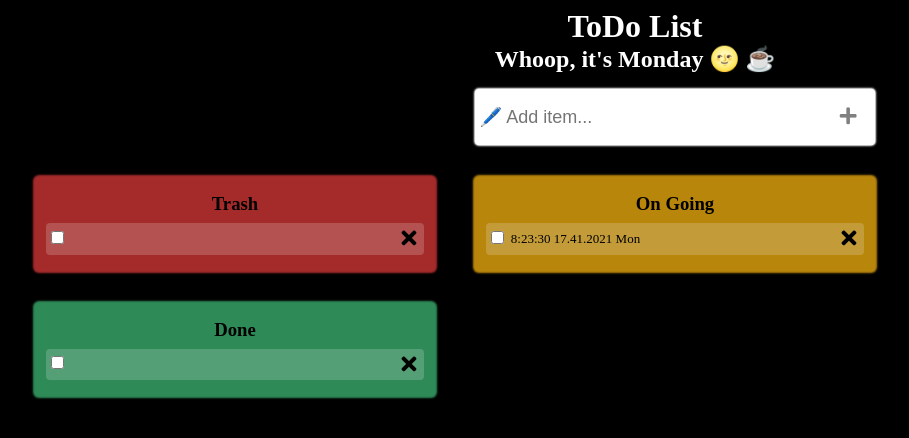
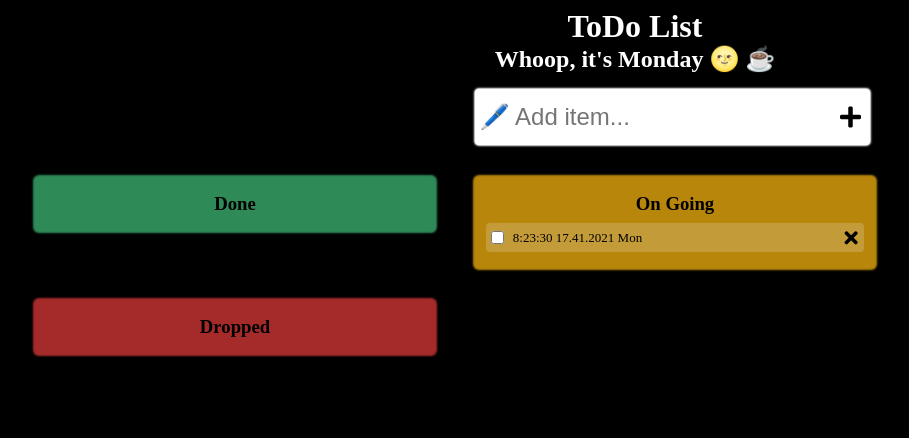
Before and after one commit to bijink/toDo-reactApp, a React (Create React App) app: page / in a window 1280 px wide. Both pictures are taken after a click on the icon 853 px from the left and 115 px from the top of the page. Shown: the top 438 px of the page, without its empty margins (5-914 px from the left). Built offline with nearby package versions, Linux system fonts and the light colour scheme.

Commit message:
completed and deleted sections functions finised

```diff
--- a/src/App.css
+++ b/src/App.css
@@ -18,7 +18,7 @@ body {
    color: white;
 }
 
-.toDoInput input {
+.toDoInput {
    width: 24.7rem;
    height: 3.5rem;
    background-color: rgb(255, 255, 255);
@@ -27,17 +27,31 @@ body {
    margin-left: 30rem;
    border: none;
    border-radius: .25rem;
+   display: grid;
+   grid-template-columns: 90% 10%;
+}
+
+.toDoInput .left input {
+   width: 100%;
+   height: 97%;
+   margin-top: .04rem;
+   border-radius: .25rem;
    border-color: transparent;
    outline-color: transparent;
+   font-size: x-large;
    padding-left: .3rem;
-   font-size: large;
+   border: unset;
 }
 
-.toDoInput i {
-   position: relative;
-   right: 2.2rem;
+.toDoInput .right {
+   display: flex;
+   justify-content: center;
+   align-items: center;
+}
+
+.toDoInput .right i {
    font-size: x-large;
-   color: rgb(79, 79, 79);
+   color: rgb(0, 0, 0);
 }
 
 .app i {
@@ -87,9 +101,18 @@ body {
    flex-direction: column;
 }
 
-.container .todo {
+.container .top p {
+   width: 20.2rem;
+   word-wrap: break-word;
+}
+
+.container .todo.lite .top p {
+   width: 23rem;
+   word-wrap: break-word;
+}
+
+.container.progressing .todo {
    margin-top: .5rem;
-   /* margin-bottom: .5rem; */
    width: 23rem;
    height: 100%;
    background-color: rgb(241, 241, 241, 0.2);
@@ -98,6 +121,24 @@ body {
    display: grid;
    grid-template-columns: auto auto auto;
    grid-template-rows: auto auto;
+}
+
+.container .todo.lite {
+   margin-top: .5rem;
+   width: 23rem;
+   height: 100%;
+   background-color: rgb(241, 241, 241, 0.2);
+   border-radius: .25rem;
+   padding: 5px;
+   display: grid;
+   grid-template-rows: auto auto;
+}
+
+.container .todo.lite .left {
+   grid-column-start: 1;
+   grid-column-end: 2;
+   grid-row-start: 1;
+   grid-row-end: 3;
 }
 
 .container .todo .left {
@@ -136,11 +177,9 @@ body {
 }
 
 .container .todo .right {
-   font-size: large;
    display: flex;
    justify-content: center;
    align-items: center;
-   width: 1.2rem;
    margin-left: -0.5rem;
    grid-column-start: 3;
    grid-column-end: 3;
@@ -151,3 +190,7 @@ body {
 .container .todo .right i {
    color: black;
 }
+
+.textCross {
+   text-decoration: line-through;
+}
--- a/src/App.jsx
+++ b/src/App.jsx
@@ -26,30 +26,30 @@ function App() {
          </div>
 
          <div className="toDoInput">
+            <div className="left">
                <input value={toDo} onChange={(e) => setToDo(e.target.value)} type="text" placeholder="🖊️ Add item..." />
-            <i onClick={() => setToDos([...toDos, { text: toDo, toDoTime: timeDateDay }])} className="fas fa-plus"></i>
+            </div>
+            <div className="right">
+               <i onClick={() => setToDos([...toDos, { id: Date.now(), text: toDo, toDoTime: timeDateDay, statusComplete: false, statusDelete: false }])} className="fas fa-plus"></i>
+            </div>
          </div>
 
-         <div className="container deleted">
-            <h3>Trash</h3>
+         <div className="container completed">
+            <h3>Done</h3>
             {
                toDos.map((obj) => {
+                  if (obj.statusComplete) {
                      return (
-                     <div className="todo">
-                        <div className="left">
-                           <input type="checkbox" name="" id="" />
-                        </div>
+                        <div className="todo lite">
                            <div className="top">
-                           <p></p>
+                              <p className="textCross">{obj.text}</p>
                            </div>
                            <div className="bottom">
-                           <p className="dateTimeDay"></p>
-                        </div>
-                        <div className="right">
-                           <i className="fas fa-times"></i>
+                              <p>{obj.toDoTime}</p>
                            </div>
                         </div>
                      );
+                  }
                })
             }
          </div>
@@ -58,10 +58,21 @@ function App() {
             <h3>On Going</h3>
             {
                toDos.map((obj) => {
+                  if (!obj.statusComplete && !obj.statusDelete)
                      return (
                         <div className="todo">
                            <div className="left">
-                           <input type="checkbox" name="" id="" />
+                              <input onChange={(e) => {
+                                 console.log(e.target.checked);
+                                 console.log(obj);
+                                 setToDos(toDos.filter((obj2) => {
+                                    if (obj2.id === obj.id) {
+                                       obj2.statusComplete = e.target.checked;
+
+                                    }
+                                    return obj2;
+                                 }));
+                              }} value={obj.statusComplete} type="checkbox" name="" id="" />
                            </div>
                            <div className="top">
                               <p>{obj.text}</p>
@@ -70,7 +81,16 @@ function App() {
                               <p>{obj.toDoTime}</p>
                            </div>
                            <div className="right">
-                           <i className="fas fa-times"></i>
+                              <i onClick={(e) => {
+                                 e.target.value = true;
+                                 console.log(obj);
+                                 setToDos(toDos.filter((obj3) => {
+                                    if (obj3.id === obj.id) {
+                                       obj3.statusDelete = e.target.value;
+                                    }
+                                    return obj3;
+                                 }));
+                              }} value={obj.statusDelete} className="fas fa-times"></i>
                            </div>
                         </div>
                      );
@@ -78,26 +98,22 @@ function App() {
             }
          </div>
 
-         <div className="container completed">
-            <h3>Done</h3>
+         <div className="container deleted">
+            <h3>Dropped</h3>
             {
                toDos.map((obj) => {
+                  if (obj.statusDelete) {
                      return (
-                     <div className="todo">
-                        <div className="left">
-                           <input type="checkbox" name="" id="" />
-                        </div>
+                        <div className="todo lite">
                            <div className="top">
-                           <p></p>
+                              <p className="textCross">{obj.text}</p>
                            </div>
                            <div className="bottom">
-                           <p className="dateTimeDay"></p>
-                        </div>
-                        <div className="right">
-                           <i className="fas fa-times"></i>
+                              <p>{obj.toDoTime}</p>
                            </div>
                         </div>
                      );
+                  }
                })
             }
          </div>
```
Lines whose indentation alone changed are shown as unchanged.
